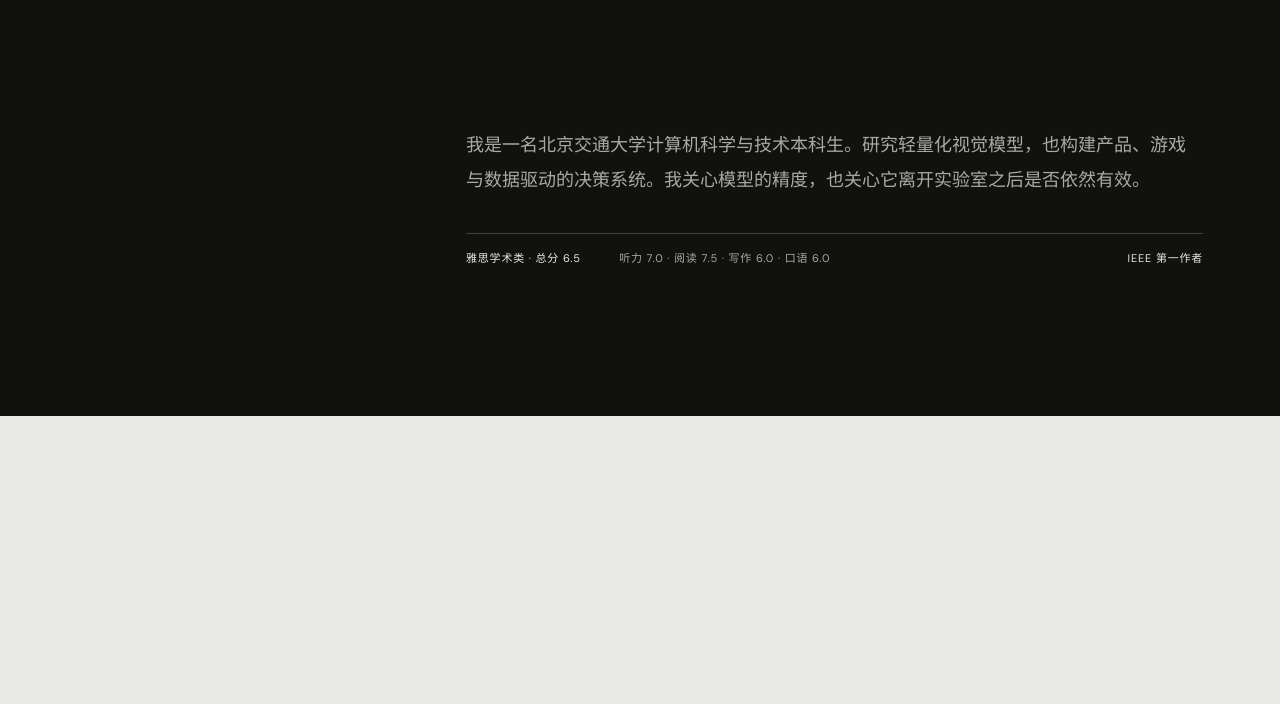
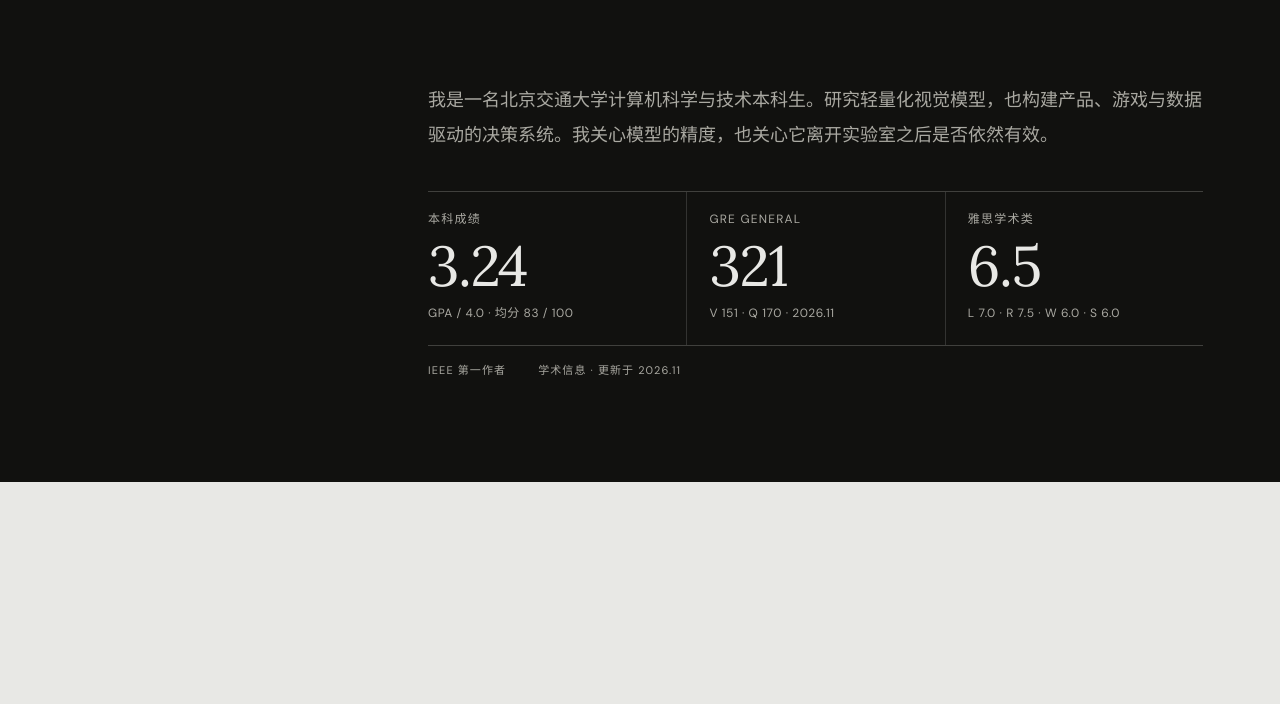
Before and after one commit to hogomex393-svg/hogomex393-svg.github.io, a website built with Vite: page graduate.html in a window 1280 px wide. Shown: the part 2072-2776 px from the top of the page. Built offline with nearby package versions, Linux system fonts and the light colour scheme.

Commit message:
Update graduate academic profile

```diff
--- a/graduate.html
+++ b/graduate.html
@@ -54,10 +54,23 @@
         <h2 class="reveal text-reveal" data-i18n="manifestoTitle">从实验出发，<br />向现实抵达。<br /><em>让复杂技术可用。</em></h2>
         <div class="manifesto-copy reveal">
           <p data-i18n="manifestoCopy">我是一名北京交通大学计算机科学与技术本科生。研究轻量化视觉模型，也构建产品、游戏与数据驱动的决策系统。我关心模型的精度，也关心它离开实验室之后是否依然有效。</p>
-          <div class="manifesto-meta manifesto-meta--language">
-            <span data-i18n="ieltsSummary">雅思学术类 · 总分 6.5</span>
-            <span data-i18n="ieltsBreakdown">听力 7.0 · 阅读 7.5 · 写作 6.0 · 口语 6.0</span>
+          <dl class="academic-metrics" aria-label="学术成绩概览">
+            <div class="academic-metric">
+              <dt data-i18n="academicGpaLabel">本科成绩</dt>
+              <dd><strong>3.24</strong><span data-i18n="academicGpaDetail">GPA / 4.0 · 均分 83 / 100</span></dd>
+            </div>
+            <div class="academic-metric">
+              <dt data-i18n="academicGreLabel">GRE GENERAL</dt>
+              <dd><strong>321</strong><span data-i18n="academicGreDetail">V 151 · Q 170 · 2026.11</span></dd>
+            </div>
+            <div class="academic-metric">
+              <dt data-i18n="academicIeltsLabel">雅思学术类</dt>
+              <dd><strong>6.5</strong><span data-i18n="academicIeltsDetail">L 7.0 · R 7.5 · W 6.0 · S 6.0</span></dd>
+            </div>
+          </dl>
+          <div class="manifesto-meta manifesto-meta--graduate">
             <span data-i18n="profileFirstAuthor">IEEE 第一作者</span>
+            <span data-i18n="academicUpdated">学术信息 · 更新于 2026.11</span>
           </div>
         </div>
       </section>
--- a/script.js
+++ b/script.js
@@ -5,6 +5,7 @@ const copy = {
     manifestoTitle: "从实验出发，<br />向现实抵达。<br /><em>让复杂技术可用。</em>",
     manifestoCopy: "我是一名北京交通大学计算机科学与技术本科生。研究轻量化视觉模型，也构建产品、游戏与数据驱动的决策系统。我关心模型的精度，也关心它离开实验室之后是否依然有效。",
     ieltsSummary: "雅思学术类 · 总分 6.5", ieltsBreakdown: "听力 7.0 · 阅读 7.5 · 写作 6.0 · 口语 6.0", profileFirstAuthor: "IEEE 第一作者", profileFocus: "轻量化视觉研究", profileAcademic: "北京交通大学 · 计算机科学",
+    academicGpaLabel: "本科成绩", academicGpaDetail: "GPA / 4.0 · 均分 83 / 100", academicGreLabel: "GRE GENERAL", academicGreDetail: "V 151 · Q 170 · 2026.11", academicIeltsLabel: "雅思学术类", academicIeltsDetail: "L 7.0 · R 7.5 · W 6.0 · S 6.0", academicUpdated: "学术信息 · 更新于 2026.11",
     workTitle: "研究、产品<br />与交互世界", workIntro: "每个项目都从一个具体问题开始：如何让模型更快，如何让健康记录更自然，如何让一个虚拟空间值得探索。",
     paperTitle: "无人机实时灾害监测", paperRole: "第一作者 · 大创第一负责人 · 模型评估与压缩", paperSummary: "在统一实验框架下比较九种轻量化架构，寻找准确率、参数规模与推理延迟之间的平衡。",
     gameSummary: "独立设计 Hollow Crypt 关卡，用三段递进式谜题、状态逻辑和环境反馈组织玩家体验。", visitSite: "访问网站 ↗", liveSite: "在线展示 ↗",
@@ -26,6 +27,7 @@ const copy = {
     manifestoTitle: "From experiments,<br />into the real world.<br /><em>Making complexity useful.</em>",
     manifestoCopy: "I am a Computer Science undergraduate at Beijing Jiaotong University. I research lightweight vision models and build products, games, and data-driven decision systems. I care about accuracy, and whether a model still works after it leaves the lab.",
     ieltsSummary: "IELTS ACADEMIC · OVERALL 6.5", ieltsBreakdown: "LISTENING 7.0 · READING 7.5 · WRITING 6.0 · SPEAKING 6.0", profileFirstAuthor: "IEEE FIRST AUTHOR", profileFocus: "LIGHTWEIGHT VISION RESEARCH", profileAcademic: "BJTU · COMPUTER SCIENCE",
+    academicGpaLabel: "UNDERGRADUATE RECORD", academicGpaDetail: "GPA / 4.0 · AVERAGE 83 / 100", academicGreLabel: "GRE GENERAL", academicGreDetail: "V 151 · Q 170 · NOV 2026", academicIeltsLabel: "IELTS ACADEMIC", academicIeltsDetail: "L 7.0 · R 7.5 · W 6.0 · S 6.0", academicUpdated: "ACADEMIC PROFILE · UPDATED NOV 2026",
     workTitle: "Research, products<br />and interactive worlds", workIntro: "Every project begins with a concrete question: how can a model run faster, health tracking feel more natural, or a virtual place become worth exploring?",
     paperTitle: "Real-time disaster monitoring with UAVs", paperRole: "FIRST AUTHOR · PROJECT LEAD · MODEL EVALUATION & COMPRESSION", paperSummary: "A unified evaluation of nine lightweight architectures, balancing accuracy, parameter scale, and inference latency.",
     gameSummary: "I designed the Hollow Crypt level, structuring the player journey through three progressive puzzles, state logic, and environmental feedback.", visitSite: "Visit site ↗", liveSite: "Live site ↗",
--- a/styles.css
+++ b/styles.css
@@ -66,9 +66,15 @@ body, a, button { cursor: none; }
 .manifesto-copy { grid-column: 2; width: min(640px, 60%); margin-left: auto; }
 .manifesto-copy > p { font-size: 18px; line-height: 1.95; color: #aaa9a2; }
 .manifesto-meta { display: flex; justify-content: space-between; margin-top: 35px; padding-top: 16px; border-top: 1px solid rgba(232,232,229,.22); font-size: 10px; letter-spacing: .1em; }
-.manifesto-meta--language { display: grid; grid-template-columns: auto minmax(260px, 1fr) auto; align-items: start; gap: clamp(18px, 3vw, 42px); font-size: 11px; line-height: 1.6; letter-spacing: .075em; }
-.manifesto-meta--language span:nth-child(2) { color: #aaa9a2; }
-body[data-site="graduate"] .manifesto-copy { width: min(820px, 78%); }
+.academic-metrics { display: grid; grid-template-columns: repeat(3, minmax(0, 1fr)); margin: 38px 0 0; border-top: 1px solid rgba(232,232,229,.22); border-bottom: 1px solid rgba(232,232,229,.22); }
+.academic-metric { min-width: 0; padding: 19px 22px 22px 0; }
+.academic-metric + .academic-metric { padding-left: 22px; border-left: 1px solid rgba(232,232,229,.16); }
+.academic-metric dt { color: #aaa9a2; font-size: 12px; line-height: 1.45; letter-spacing: .1em; text-transform: uppercase; }
+.academic-metric dd { margin: 10px 0 0; }
+.academic-metric strong { display: block; font-family: var(--serif); font-size: clamp(42px, 4.4vw, 66px); font-weight: 400; line-height: .95; letter-spacing: -.025em; }
+.academic-metric dd span { display: block; margin-top: 12px; color: #aaa9a2; font-size: 12px; line-height: 1.55; letter-spacing: .045em; }
+.manifesto-meta--graduate { justify-content: flex-start; gap: 32px; margin-top: 16px; padding-top: 0; border-top: 0; color: #aaa9a2; font-size: 11px; line-height: 1.5; }
+body[data-site="graduate"] .manifesto-copy { width: min(880px, 82%); }
 
 .work { background: var(--paper); padding: 15vh 3vw 18vh; }
 .work-intro { min-height: 75svh; padding: 5vh 3vw 12vh; display: grid; grid-template-columns: 1fr 2.6fr 1.2fr; gap: 5vw; align-items: center; }
@@ -239,7 +245,11 @@ footer b { font-weight: 400; }
   .manifesto-copy { width: 100%; margin: 0; }
   .manifesto-copy > p { font-size: 16px; line-height: 1.9; }
   body[data-site="graduate"] .manifesto-copy { width: 100%; }
-  .manifesto-meta, .manifesto-meta--language { display: grid; grid-template-columns: 1fr; gap: 10px; line-height: 1.55; }
+  .academic-metrics { grid-template-columns: 1fr; }
+  .academic-metric { padding: 18px 0 20px; }
+  .academic-metric + .academic-metric { padding-left: 0; border-left: 0; border-top: 1px solid rgba(232,232,229,.16); }
+  .academic-metric strong { font-size: 52px; }
+  .manifesto-meta, .manifesto-meta--graduate { display: grid; grid-template-columns: 1fr; gap: 10px; line-height: 1.55; }
   .work { padding: 100px 16px; }
   .work-intro { min-height: auto; padding: 0 8px 100px; grid-template-columns: 1fr; gap: 45px; }
   .work-intro h2 { font-size: 64px; }
```
